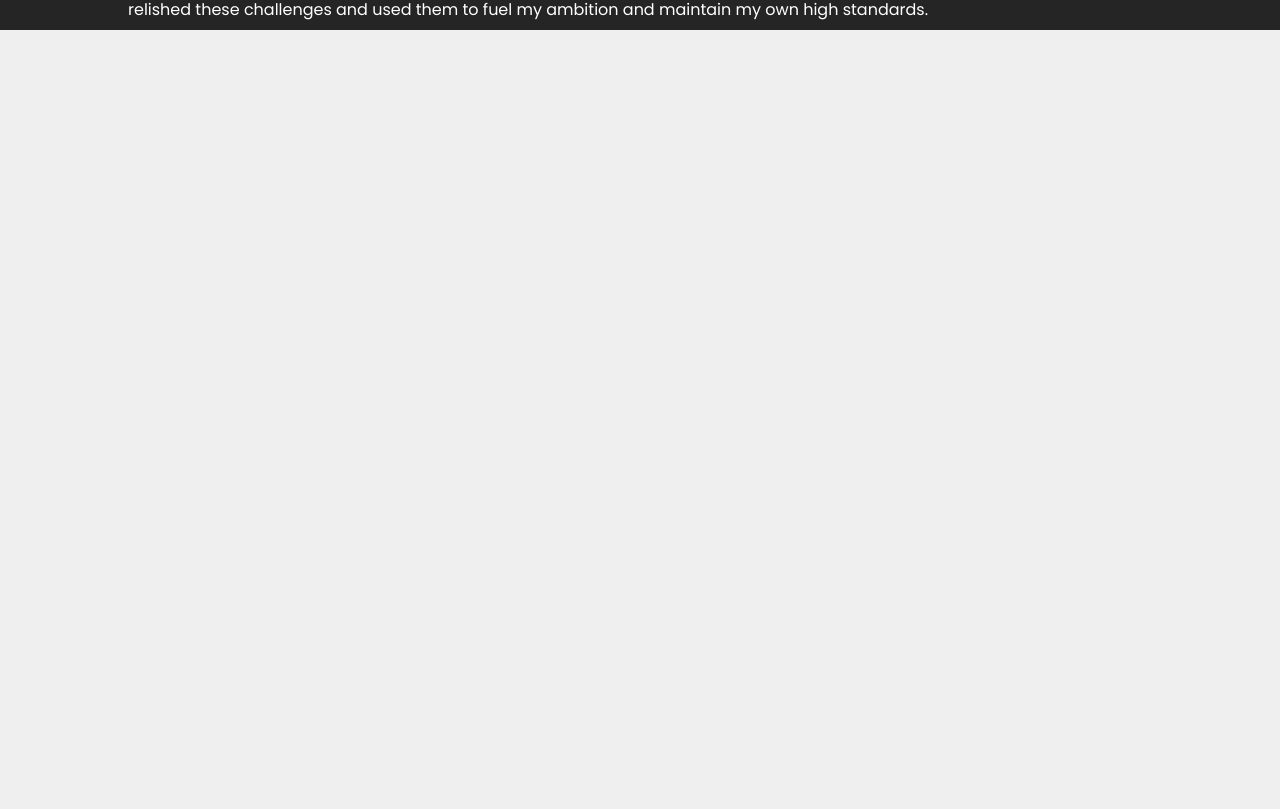
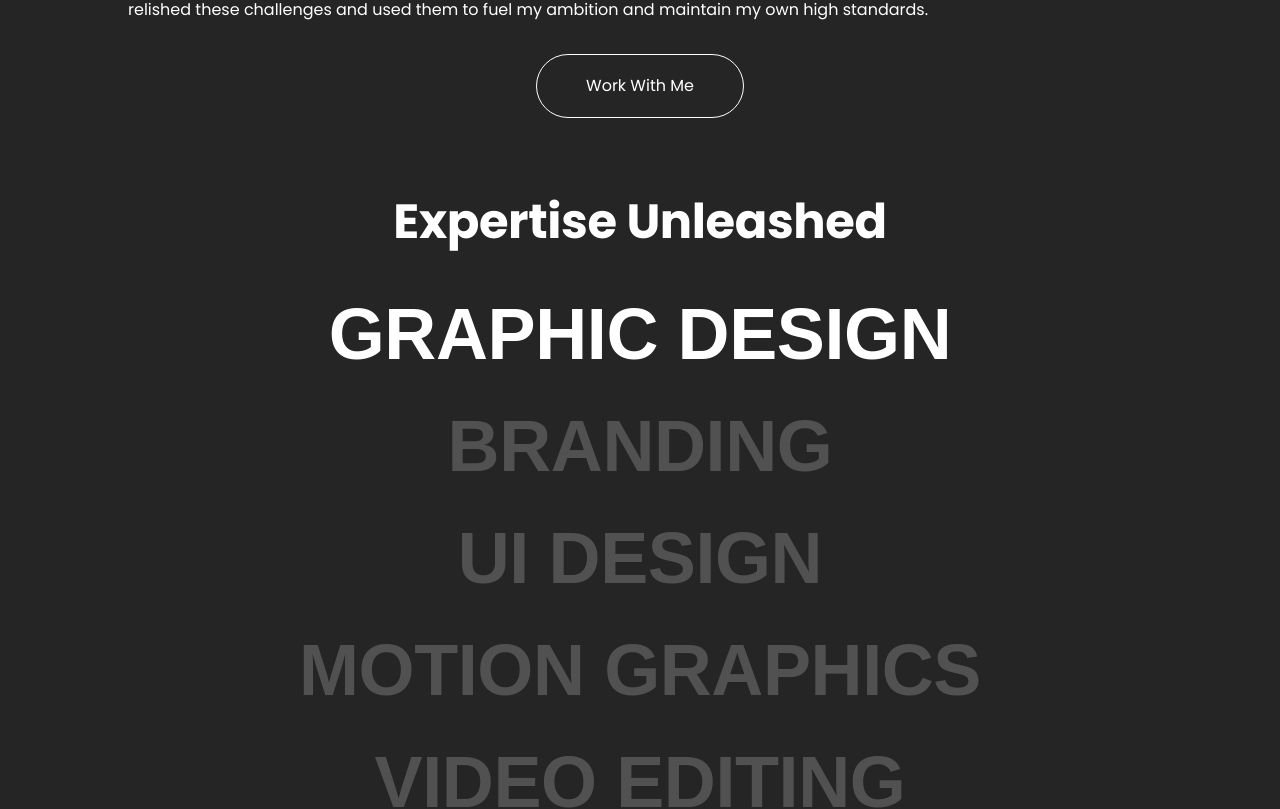
Before and after one commit to Prajjwal22/portfolio-million-pixels, a Next.js app: page / in a window 1280 px wide. Shown: the part 1116-1925 px from the top of the page. Before the commit the page ends 1146 px from the top, so only its background shows below. Built offline with nearby package versions, Linux system fonts and the light colour scheme.

Commit message:
experise

```diff
--- a/app/globals.css
+++ b/app/globals.css
@@ -32,3 +32,12 @@ body {
     text-wrap: balance;
   }
 }
+
+
+.font-bebas {
+  font-family: "Bebas Neue", sans-serif;
+}
+
+.expertiseText {
+  transition: opacity 0.4s;
+}
--- a/app/layout.tsx
+++ b/app/layout.tsx
@@ -3,8 +3,10 @@ import type { Metadata } from "next";
 import { Poppins } from "next/font/google";
 import "./globals.css";
 import { Providers } from "./providers";
+import { ScrollObserver } from "@/contexts/ScrollContext";
 
 const poppins = Poppins({ subsets: ["latin"], weight: ["400", "600", "700"] });
+// const bebas = Bebas_Neue({ subsets: ["latin"], weight: ["400"] });
 
 export const metadata: Metadata = {
   title: "Create Next App",
@@ -17,6 +19,7 @@ export default function RootLayout({
   children: React.ReactNode;
 }>) {
   return (
+    <ScrollObserver>
       <html lang="en">
         <body className={`${poppins.className} antialiased`}>
           <Providers>
@@ -25,5 +28,6 @@ export default function RootLayout({
           </Providers>
         </body>
       </html>
+    </ScrollObserver>
   );
 }
--- a/app/page.tsx
+++ b/app/page.tsx
@@ -1,5 +1,5 @@
-
 import Creator from "@/components/Creator";
+import Expertise from "@/components/Expertise";
 import Hero from "@/components/Hero";
 import { Parallax } from "react-scroll-parallax";
 
@@ -7,7 +7,8 @@ export default function Home() {
   return (
     <main className="flex flex-col">
       <Hero />
-
+      <Creator />
+      <Expertise />
       <Creator />
     </main>
   );
--- a/components/Button.tsx
+++ b/components/Button.tsx
@@ -11,6 +11,8 @@ export default function Button({ title, variant }: buttonProps) {
       className={`md:h-16 md:w-52 h-12 w-44 rounded-full ${
         variant === "solid"
           ? "bg-primary text-white"
+          : variant === "outlined"
+          ? "text-white border-white border b-2"
           : "bg-transparent text-primary border-primary b-2 border"
       }`}
     >
--- a/components/Creator.tsx
+++ b/components/Creator.tsx
@@ -1,4 +1,5 @@
 import React from "react";
+import Button from "./Button";
 
 export default function Creator() {
   return (
@@ -25,6 +26,9 @@ export default function Creator() {
           challenges and used them to fuel my ambition and maintain my own high
           standards.
         </p>
+        <span className="text-center">
+          <Button title="Work With Me" variant="outlined" />
+        </span>
       </div>
     </section>
   );
--- /dev/null
+++ b/components/Expertise.tsx
@@ -0,0 +1,76 @@
+"use client";
+import React, { useState, useEffect, useRef, useContext } from "react";
+import { scrollContext } from "@/contexts/ScrollContext";
+
+const opacityForBlock = (sectionProgress: number, blockNo: number) => {
+  const progress = sectionProgress - blockNo;
+  console.log(progress);
+  if (progress >= 0 && progress < 1) {
+    return 1;
+  } else {
+    return 0.2;
+  }
+};
+
+export default function Expertise() {
+  const sectionRef = useRef<HTMLDivElement>(null);
+  const { scrollY } = useContext(scrollContext);
+
+  const numofPages = 6;
+  let progress = 0;
+  const { current: elContainer } = sectionRef;
+
+  if (elContainer) {
+    const { clientHeight, offsetTop } = elContainer;
+    const screenH = window.innerHeight;
+    const halfH = screenH / 2;
+    const percentY =
+      Math.min(
+        clientHeight + halfH,
+        Math.max(-screenH, scrollY - offsetTop) + halfH
+      ) / clientHeight;
+    progress = Math.min(numofPages - 0.5, Math.max(0.5, percentY * numofPages));
+  }
+
+  return (
+    <section ref={sectionRef} className="bg-primary w-full p-2">
+      <div className=" max-w-5xl tracking-tight m-auto flex flex-col justify-center gap-8 text-white mt-16">
+        <h2 className="font-bold md:text-5xl text-center md:mb-5">
+          Expertise Unleashed
+        </h2>
+        <div className="text-white uppercase font-bold text-3xl md:text-7xl flex flex-col items-center gap-10 font-bebas">
+          <span
+            style={{ opacity: opacityForBlock(progress, 0) }}
+            className="expertiseText"
+          >
+            Graphic Design
+          </span>
+          <span
+            style={{ opacity: opacityForBlock(progress, 1) }}
+            className="expertiseText"
+          >
+            Branding
+          </span>
+          <span
+            style={{ opacity: opacityForBlock(progress, 2) }}
+            className="expertiseText"
+          >
+            UI Design
+          </span>
+          <span
+            style={{ opacity: opacityForBlock(progress, 3) }}
+            className="expertiseText"
+          >
+            Motion Graphics
+          </span>
+          <span
+            style={{ opacity: opacityForBlock(progress, 4) }}
+            className="expertiseText"
+          >
+            Video Editing
+          </span>
+        </div>
+      </div>
+    </section>
+  );
+}
--- /dev/null
+++ b/contexts/ScrollContext.tsx
@@ -0,0 +1,36 @@
+'use client'
+import { createContext, useCallback, useEffect, useState } from "react";
+
+type ScrollValue = {
+  scrollY: number;
+};
+
+export const scrollContext = createContext<ScrollValue>({ scrollY: 0 });
+
+export const ScrollObserver = ({
+  children,
+}: Readonly<{
+  children: React.ReactNode;
+}>) => {
+  const [scrollY, setScrollY] = useState(0);
+
+  const handleScroll = useCallback(() => {
+    setScrollY(window.scrollY);
+  }, []);
+
+  useEffect(() => {
+    document.addEventListener('scroll', handleScroll, {
+        passive:true
+    });
+
+    return () => {
+      document.removeEventListener('scroll', handleScroll,);
+    };
+  }, [handleScroll]);
+
+  return (
+    <scrollContext.Provider value={{ scrollY }}>
+      {children}
+    </scrollContext.Provider>
+  );
+};
```
Also changed, not shown: 1 other file (tests, documents, lock files or other folders). Lines whose indentation alone changed are shown as unchanged.
